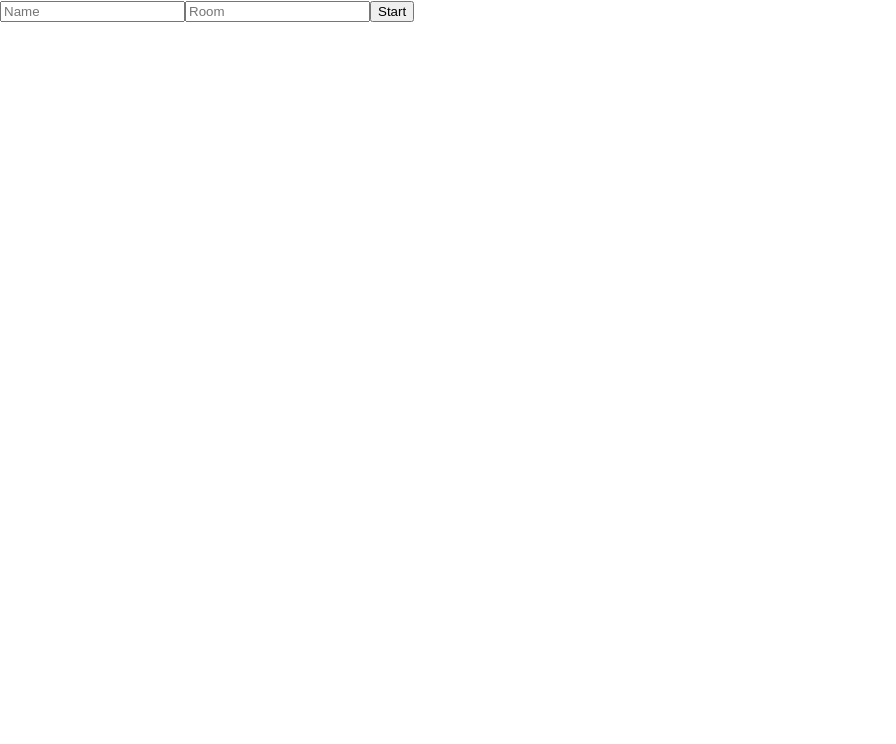
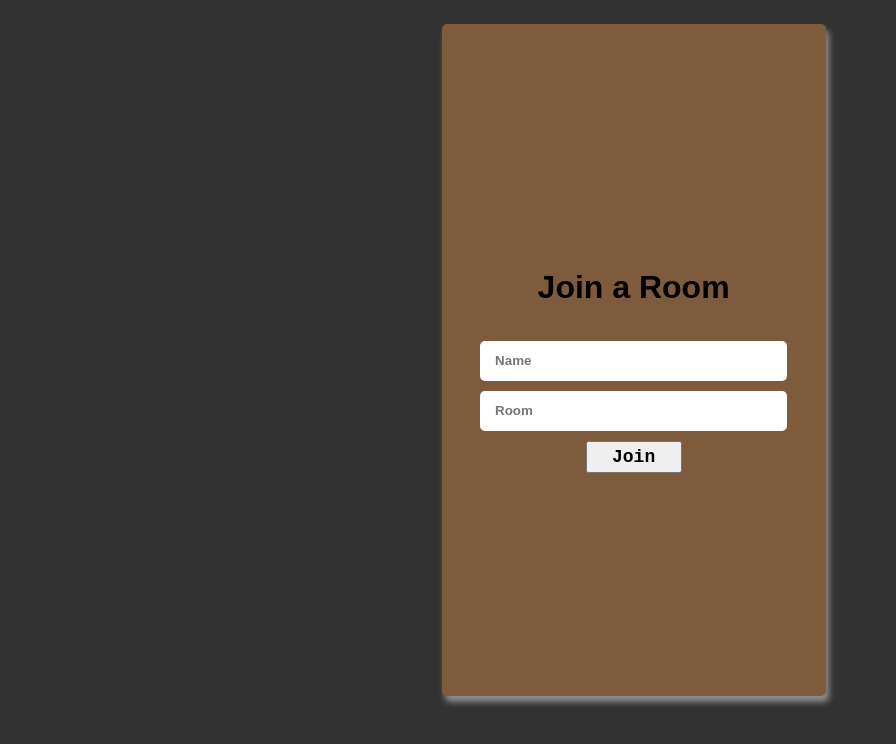
Before and after one commit to SajjadMazhar/realtime-react-ChatApp, a React (Create React App) app in the folder client/: page / in a window 1280 px wide. Shown: the top 744 px of the page, without its empty margins (0-896 px from the left). Built offline with nearby package versions, Linux system fonts and the light colour scheme.

Commit message:
working on chat boxes

```diff
--- a/client/src/App.css
+++ b/client/src/App.css
@@ -1,38 +1,3 @@
-.App {
-  text-align: center;
+body{
+  background-color: rgb(50, 50, 50);
 }
-
-.App-logo {
-  height: 40vmin;
-  pointer-events: none;
-}
-
-@media (prefers-reduced-motion: no-preference) {
-  .App-logo {
-    animation: App-logo-spin infinite 20s linear;
-  }
-}
-
-.App-header {
-  background-color: #282c34;
-  min-height: 100vh;
-  display: flex;
-  flex-direction: column;
-  align-items: center;
-  justify-content: center;
-  font-size: calc(10px + 2vmin);
-  color: white;
-}
-
-.App-link {
-  color: #61dafb;
-}
-
-@keyframes App-logo-spin {
-  from {
-    transform: rotate(0deg);
-  }
-  to {
-    transform: rotate(360deg);
-  }
-}
--- a/client/src/components/Chat/Chat.css
+++ b/client/src/components/Chat/Chat.css
@@ -0,0 +1,34 @@
+.chatContainer{
+    display: flex;
+    justify-content: center;
+    flex-direction: column;
+    border: 2px solid red;
+    align-items: center;
+    height: 100vh;
+}
+
+.roomhead{
+    width: 30%;
+    height: 3rem;
+    margin-bottom: 0;
+    text-align: center;
+    color: white;
+    background-color: rgb(38, 156, 38);
+    padding: 1rem 1rem 0 1rem;
+
+}
+
+.chatScreen{
+    height: 70%;
+    width: 30%;
+    background-color: white;
+    padding: 1rem 1rem;
+}
+
+.msg-contnet{
+    background-color: rgb(121, 121, 250);
+    width: 60%;
+    padding: 0.7rem;
+    text-align: start;
+    border-radius: 3px 10px 10px 10px;
+}
--- a/client/src/components/Chat/Chat.js
+++ b/client/src/components/Chat/Chat.js
@@ -1,6 +1,7 @@
 import React, { useContext, useEffect, useRef } from 'react'
 import io from 'socket.io-client'
 import chatContext from '../context/ChatContext';
+import './Chat.css'
 
 let socket;
 const ENDPOINT = 'http://localhost:5000'
@@ -54,23 +55,29 @@ const Chat = () => {
   }
 
   return (
+    <div className='chatContainer'>
+      <h2 className='roomhead'>Room name</h2>
+      <div className='chatScreen'>
+        {
+          chats[0]&&chats.map((chat, i)=>{
+            return <p key={chat.text+i}>{`${chat.name === name? "You":chat.name}: ${chat.text}`}</p>
+          })
+        }
         <div>
-      <div>
-        {
-          users.map(user=> <li key={user.id}>{user.name}</li>)
-        }
+          username
+          <div className='msg-contnet'><span className='msg-span'>hi</span></div>
+        </div>
+
       </div>
         <input
+
           onChange={(e)=>setChat(e.target.value)} type="text"
           onKeyPress={(e)=> e.key === "Enter"?sendChat():null}
           value={chat}
         />
-
       <div>
         {
-          chats[0]&&chats.map((chat, i)=>{
-            return <li key={chat.text+i}>{`${chat.name === name? "You":chat.name}: ${chat.text}`}</li>
-          })
+          users.map(user=> <li key={user.id}>{user.name}</li>)
         }
       </div>
     </div>
--- a/client/src/components/Join/Join.css
+++ b/client/src/components/Join/Join.css
@@ -0,0 +1,44 @@
+
+.outerInputContainer{
+    height: 90vh;
+    width: 99%;
+    /* position: relative; */
+    display: flex;
+    justify-content: center;
+}
+
+.inputContainer{
+    display: flex;
+    background-color: #7e5b3c;
+    box-shadow: 3px 6px 6px #9e9e9edb;
+    border-radius: 5px;
+    padding: 3rem;
+    width: 18rem;
+    height: 80%;
+    align-self: center;
+    justify-content: center;
+    flex-direction: column;
+    /* position:absolute; */
+    align-items: center;
+    gap: 10px;
+}
+
+#name, #room{
+    height: 2rem;
+    width: 18rem;
+    border-radius: 5px;
+    border: none;
+    outline: none;
+    padding: 4px;
+    padding-left: 15px;
+    font-weight: bold;
+}
+
+.join-btn{
+    height: 2rem;
+    width: 6rem;
+    font-family: 'Courier New', Courier, monospace;
+    font-size: large;
+    font-weight: bolder;
+    cursor: pointer;
+}
--- a/client/src/components/Join/Join.js
+++ b/client/src/components/Join/Join.js
@@ -7,10 +7,13 @@ const Join = () => {
   const {login, setLogin} = useContext(chatContext)
 
   return (
-    <div>
-      <input placeholder='Name' type="text" value={login.name} onChange={(e)=> setLogin(prev=> ({...prev, name:e.target.value}))}/>
-      <input placeholder='Room' type="text" value={login.room} onChange={(e)=> setLogin(prev=> ({...prev, room:e.target.value}))}/>
-      <Link to="/chat"><button>Start</button></Link>
+    <div className='outerInputContainer'>
+      <div className='inputContainer'>
+      <h1 style={{paddingBottom:4, fontFamily:"sans-serif"}}>Join a Room</h1>
+        <input id='name' placeholder='Name' type="text" value={login.name} onChange={(e)=> setLogin(prev=> ({...prev, name:e.target.value}))}/>
+        <input id='room' placeholder='Room' type="text" value={login.room} onChange={(e)=> setLogin(prev=> ({...prev, room:e.target.value}))}/>
+        <Link to="/chat"><button className='join-btn'>Join</button></Link>
+      </div>
     </div>
   )
 }
```
Lines whose indentation alone changed are shown as unchanged.
